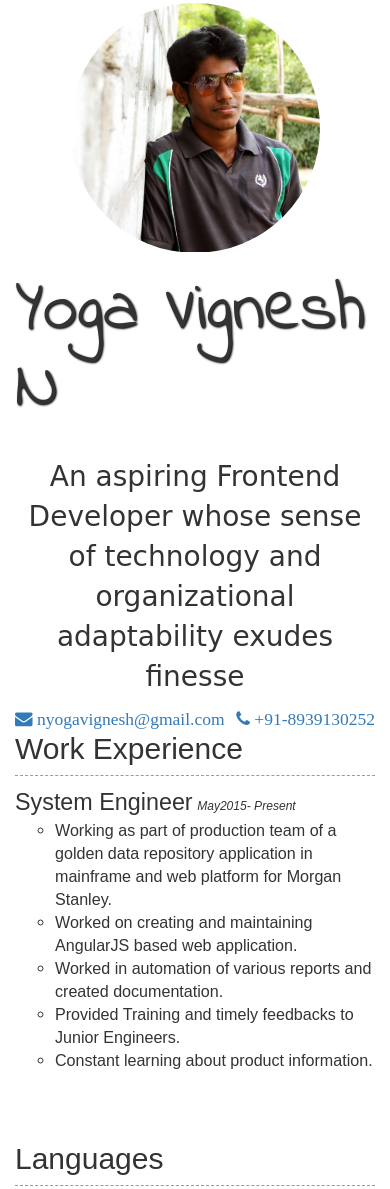
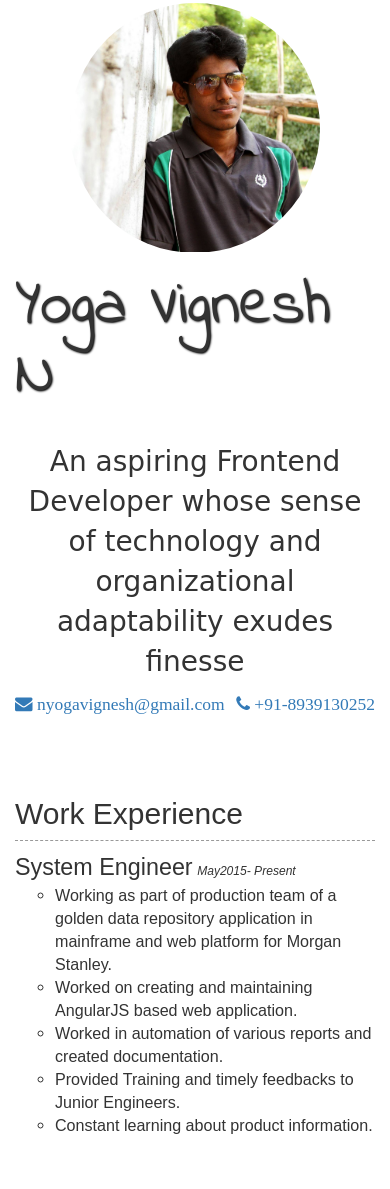
Before and after one commit to yogZ-codeR/Resume, a plain HTML site: page index.html in a window 390 px wide. Shown: the part 102-1291 px from the top of the page. Drawn offline with nearby package versions, Linux system fonts and the light colour scheme.

Commit message:
responsive changes

```diff
--- a/css/style.css
+++ b/css/style.css
@@ -6,13 +6,11 @@ body {
 footer {
   margin-top: 50px;
   padding-top: 10px;
-
+  /*height: 100px;*/
 }
 
-
-
 #home {
-
+  /*height: 550px;*/
   padding-top: 50px;
   padding-bottom: 35px;
 }
@@ -23,7 +21,7 @@ footer {
   position: relative;
   border-radius: 50%;
   margin: 5px auto;
-  background-image: url('../images/Propic.jpg');
+  background-image: url('/images/Propic.jpg');
   background-size: contain;
   background-repeat: no-repeat;
 }
@@ -61,7 +59,7 @@ footer {
 
 #name {
   font-family: 'Indie Flower', cursive;
-  font-size: 5em;
+  font-size: 4.5em;
   position: relative;
   display: flex;
   justify-content: center;
@@ -93,9 +91,10 @@ font-size: 1.25em;
 }
 
 .heads {
-  height: auto;
-  padding-top: 50px;
+  /*height: auto;*/
+  padding-top: 40px;
   font-size: 1.15em;
+  clear: both;
 }
 
 
@@ -103,9 +102,10 @@ font-size: 1.25em;
   padding-top: 60px;
 }
 
-/*.links {
-  margin-top: 20px;
-}*/
+.links {
+  padding-top: 10px;
+  margin-top: 10px;
+}
 /*
 #languages {
   height: auto;
```
